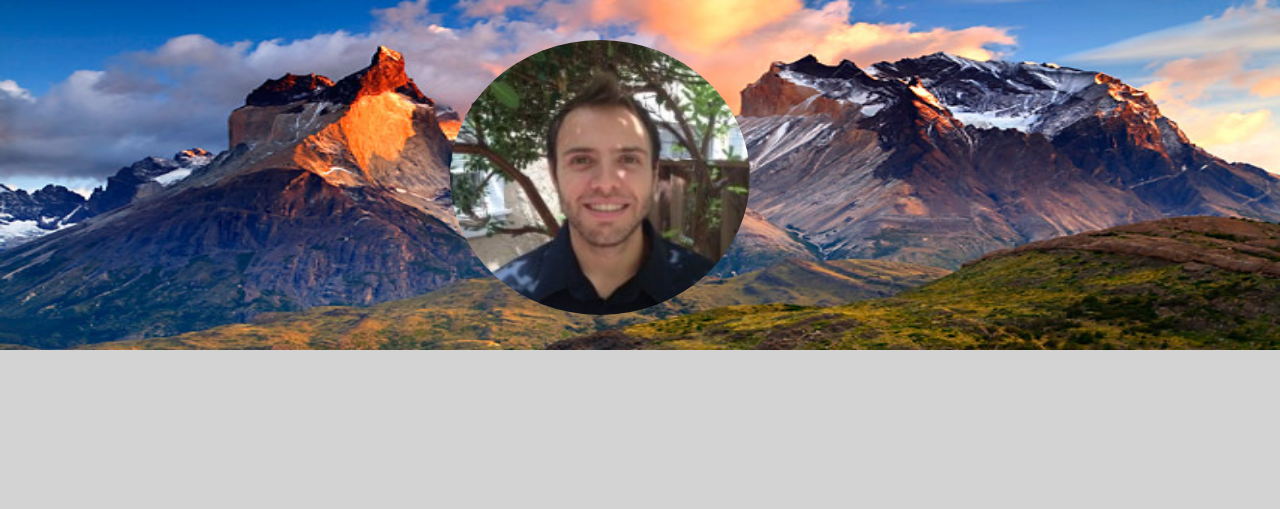
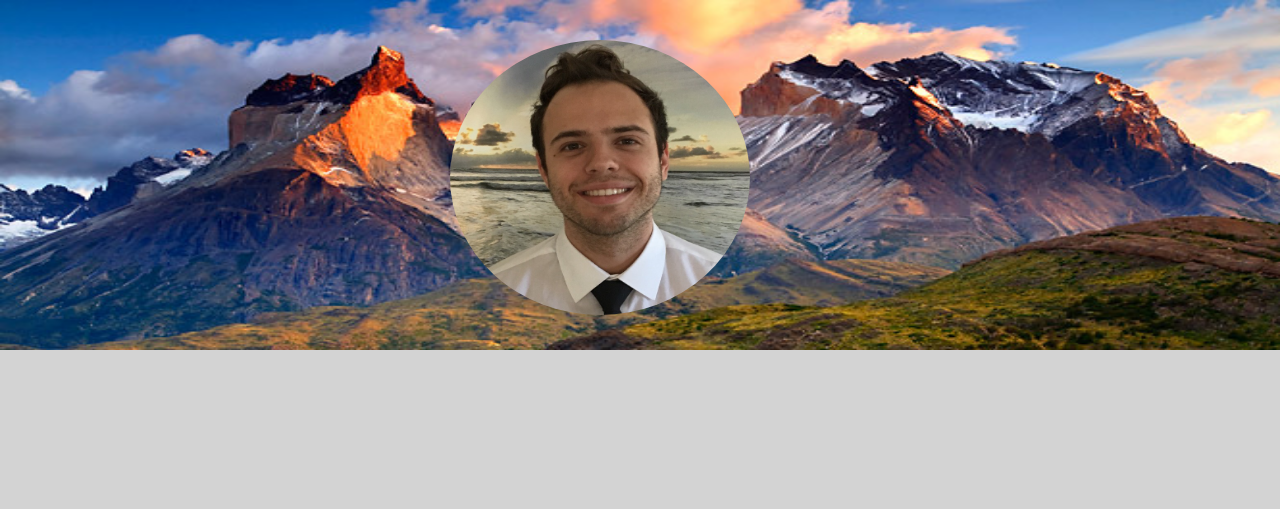
Before and after one commit to therealdealmeal/portfolio_site, a website: page index.html in a window 1280 px wide. Shown: the top 509 px of the page. Drawn offline with Linux system fonts and the light colour scheme.

Commit message:
replaced pic

```diff
--- a/index.html
+++ b/index.html
@@ -12,7 +12,7 @@
   <body data-spy="scroll" data-target=".navbar" data-offset="50">
     <header>
 
-      <img src="./img/me.png" class="img-circle" alt="./img/me.png">
+      <img src="./img/me3.png" class="img-circle" alt="./img/me.png">
 
     </header>
 
```
Also changed, not shown: img/me3.png (added), 1 other file.
